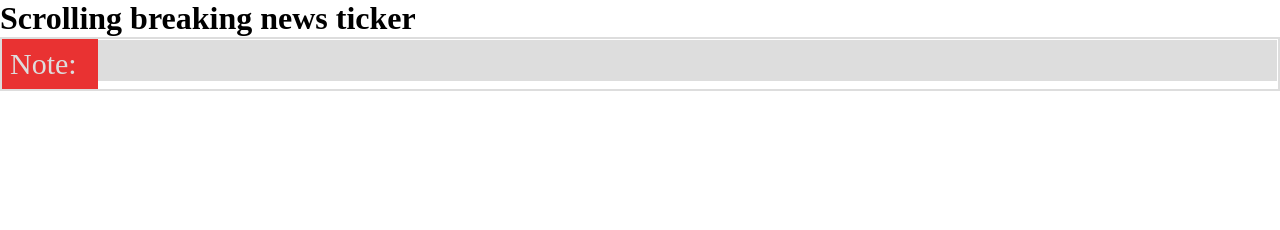
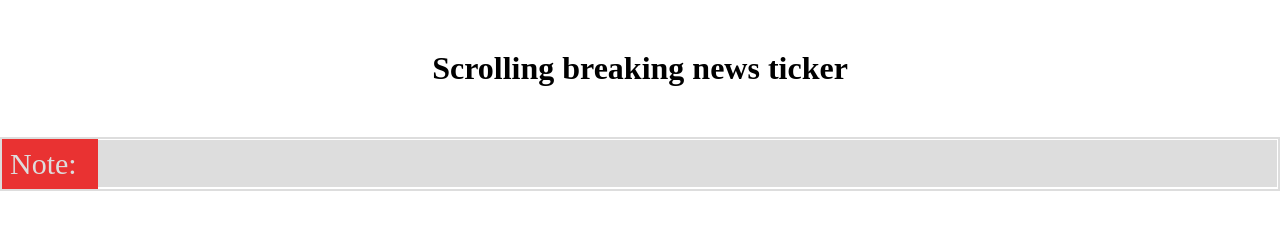
Before and after one commit to Rony7s/NewsTicker, a plain HTML site: page index.html in a window 1280 px wide. Drawn offline with Linux system fonts and the light colour scheme.

Commit message:
Update style.css

```diff
--- a/style.css
+++ b/style.css
@@ -2,7 +2,10 @@
     margin: 0;
     padding: 0;
 }
-
+h1{
+padding:50px;
+text-align:center;
+}
 .text_container{
     max-width: 100%;
     height: 50px;
@@ -30,7 +33,7 @@
     color: #e93232;
     font-size: 30px;
     margin: 1px;
-    padding: 0px;
+    padding: 3px;
 }
 .running_text a{
     text-decoration: none;
```
